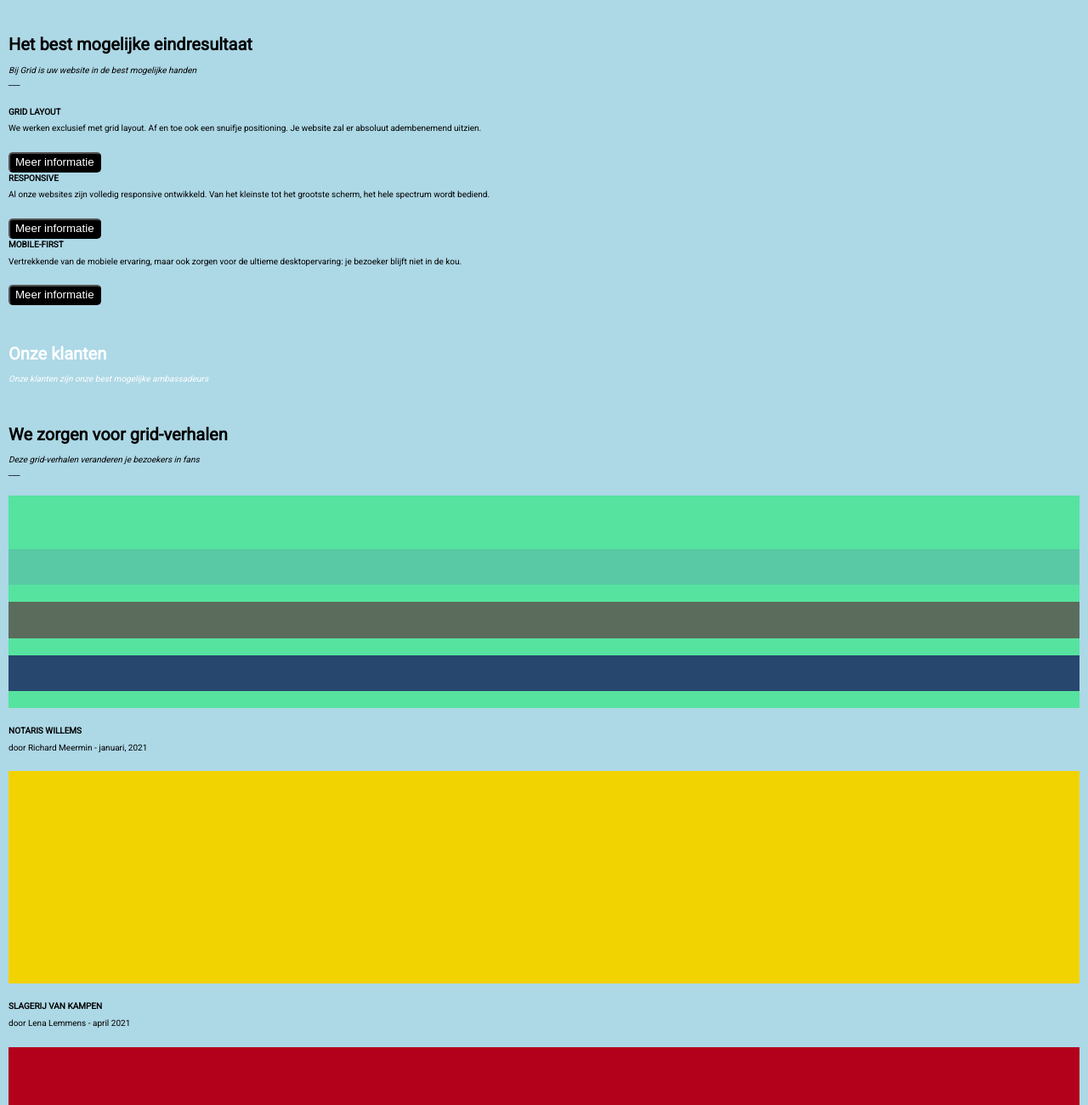
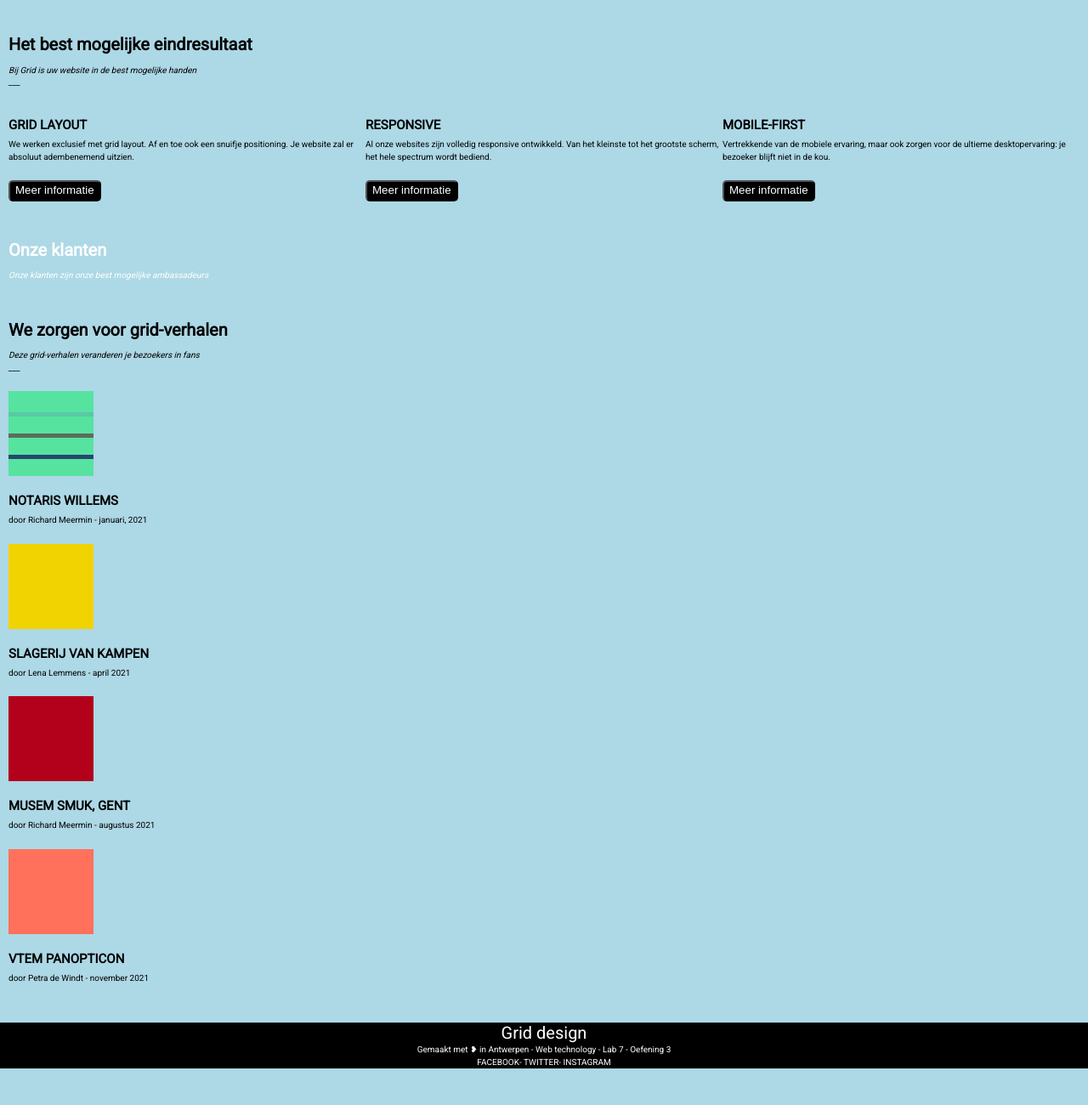
Before and after one commit to rblondiau/css-opdracht, a website built with Vite: page index.html in a window 1280 px wide. Shown: the part 160-1460 px from the top of the page at 85% size. After the commit the page ends 1417 px from the top, so only its background shows below. Built offline with nearby package versions, Linux system fonts and the light colour scheme; files whose address does not match are found by name.

Commit message:
desktop design v1

```diff
--- a/css/style.scss
+++ b/css/style.scss
@@ -25,18 +25,6 @@ body {
     background-color: #56e39f;
   }
 
-  .figuur1 > div:nth-child(1) {
-    background-color: #56e39f;
-  }
-  .figuur1 > div:nth-child(2) {
-    background-color: #59c9a5;
-  }
-  .figuur1 > div:nth-child(3) {
-    background-color: #5b6c5d;
-  }
-  .figuur1 > div:nth-child(4) {
-    background-color: #27476e;
-  }
   /* alle kleuren voor dit vlak: #56E39F  #59C9A5  #5B6C5D  #27476E*/
   .figuur2 {
     background-color: #f1d302;
@@ -180,10 +168,92 @@ input[type="submit"] {
   width: 100%;
 }
 
+section h3 {
+  font-weight: bold;
+  font-size: 1.5rem;
+}
+
+footer {
+  display: grid;
+  background-color: $black;
+  color: $white;
+  text-align: center;
+}
+
+.logo {
+  font-size: 2rem;
+}
+
+footer ul {
+  display: flex;
+  justify-content: center;
+}
+
+footer ul li a {
+  text-decoration: none;
+  color: $white;
+}
+
 @media screen and (min-width: 900px) {
-  /* Your styles for screens 900 pixels wide or smaller go here */
   body {
     background-color: lightblue;
   }
-  /* Add more styles as needed */
+
+  // main {
+  //   grid-template-columns: 1fr 1fr 1fr 1fr 1fr;
+  //   display: grid;
+  // }
+
+  // .billboard,
+  // .overons {
+  //   grid-column-start: 1;
+  //   grid-column-end: 6;
+  // }
+
+  // main .section {
+  //   grid-column-start: 1;
+  //   grid-column-end: 6;
+  // }
+
+  .overons {
+    display: grid;
+    grid-template-columns: 1fr 1fr 1fr;
+    grid-template-rows: 1fr 1fr;
+  }
+  .overons .hoofding {
+    grid-column-start: 1;
+    grid-column-end: 4;
+  }
+
+  .watwedoe {
+    display: grid;
+    grid-template-columns: 1fr 1fr 1fr 1fr;
+    grid-template-rows: 1fr 1fr;
+  }
+
+  .sectie1 {
+    grid-column-start: 1;
+    grid-column-end: 2;
+  }
+
+  .figuur1,
+  .figuur2,
+  .figuur3,
+  .figuur4 {
+    height: 100px;
+    width: 100px;
+  }
+
+  .figuur1 > div:nth-child(1) {
+    background-color: #56e39f;
+  }
+  .figuur1 > div:nth-child(2) {
+    background-color: #59c9a5;
+  }
+  .figuur1 > div:nth-child(3) {
+    background-color: #5b6c5d;
+  }
+  .figuur1 > div:nth-child(4) {
+    background-color: #27476e;
+  }
 }
```
